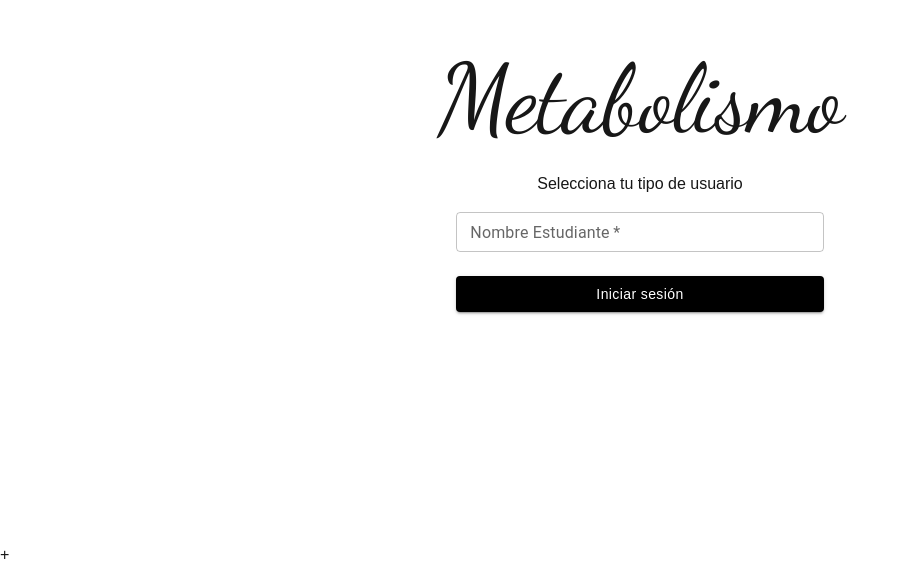
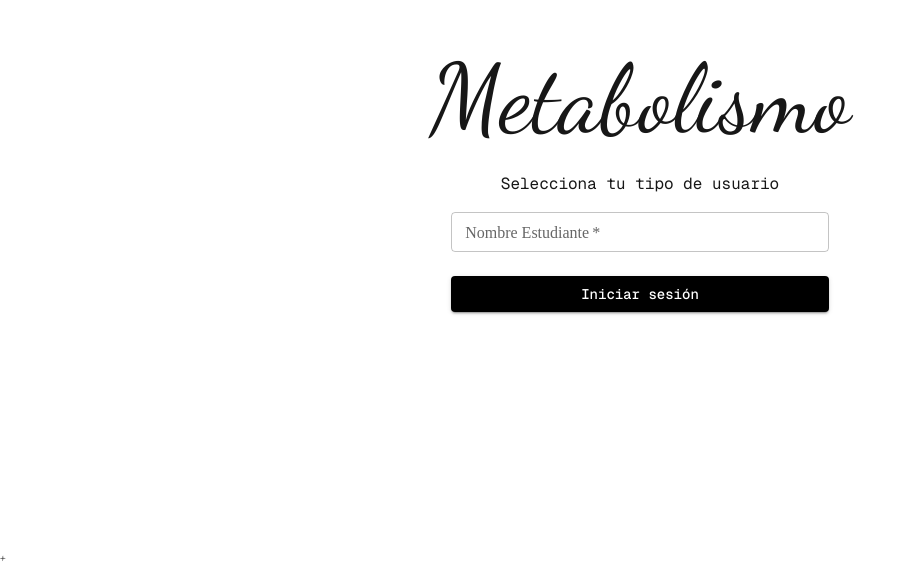
Before and after one commit to Hanniballle/Metabolismo_UD, a Next.js app in the folder source/metabolism-app/: page / in a window 1280 px wide. Shown: the part 254-819 px from the top of the page, without its empty margins (0-915 px from the left). Built offline with nearby package versions, Linux system fonts and the light colour scheme; what @mui/material-nextjs would draw is missing.

Commit message:
Integration of ThemeProvider

```diff
--- a/source/metabolism-app/src/app/layout.tsx
+++ b/source/metabolism-app/src/app/layout.tsx
@@ -1,18 +1,41 @@
 import type { Metadata } from "next";
+import { Geist, Geist_Mono } from "next/font/google";
+import localFont from 'next/font/local'
 import "../styles/globals.css";
 import { AppRouterCacheProvider } from '@mui/material-nextjs/v15-appRouter';
+import { ThemeProvider } from "@mui/material/styles";
+import theme from "../utils/theme";
+
+
+const geistSans = Geist({
+  variable: "--font-geist-sans",
+  subsets: ["latin"],
+});
+
+const geistMono = Geist_Mono({
+  variable: "--font-geist-mono",
+  subsets: ["latin"],
+});
+
+const myFont = localFont({
+  src: '../../public/fonts/DancingScript-Variable.ttf',
+  variable: "--font-dancing-script"
+});
 
 export const metadata: Metadata = {
   title: "Unidad Didáctica",
   description: "Generated by create next app",
 };
 
-export default function RootLayout(props) {
+export default function RootLayout(props : {children: React.ReactNode}) {
+  const { children } = props;
   return (
     <html lang="en">
-      <body>
+      <body className={`${geistSans.variable} ${geistMono.variable} ${myFont.className}`}>
         <AppRouterCacheProvider>
-           {props.children}
+          <ThemeProvider theme={theme}>
+            {children}
+          </ThemeProvider>
 +        </AppRouterCacheProvider>
       </body>
     </html>
--- a/source/metabolism-app/src/utils/theme.ts
+++ b/source/metabolism-app/src/utils/theme.ts
@@ -1,8 +1,10 @@
 'use client';
-import { createTheme } from "@mui/material/styles";
+import { createTheme } from '@mui/material/styles';
 
 const theme = createTheme({
-    cssVariables: true,
+  typography: {
+    fontFamily: "--font-geist-mono",
+  },
 });
 
 export default theme;
```
